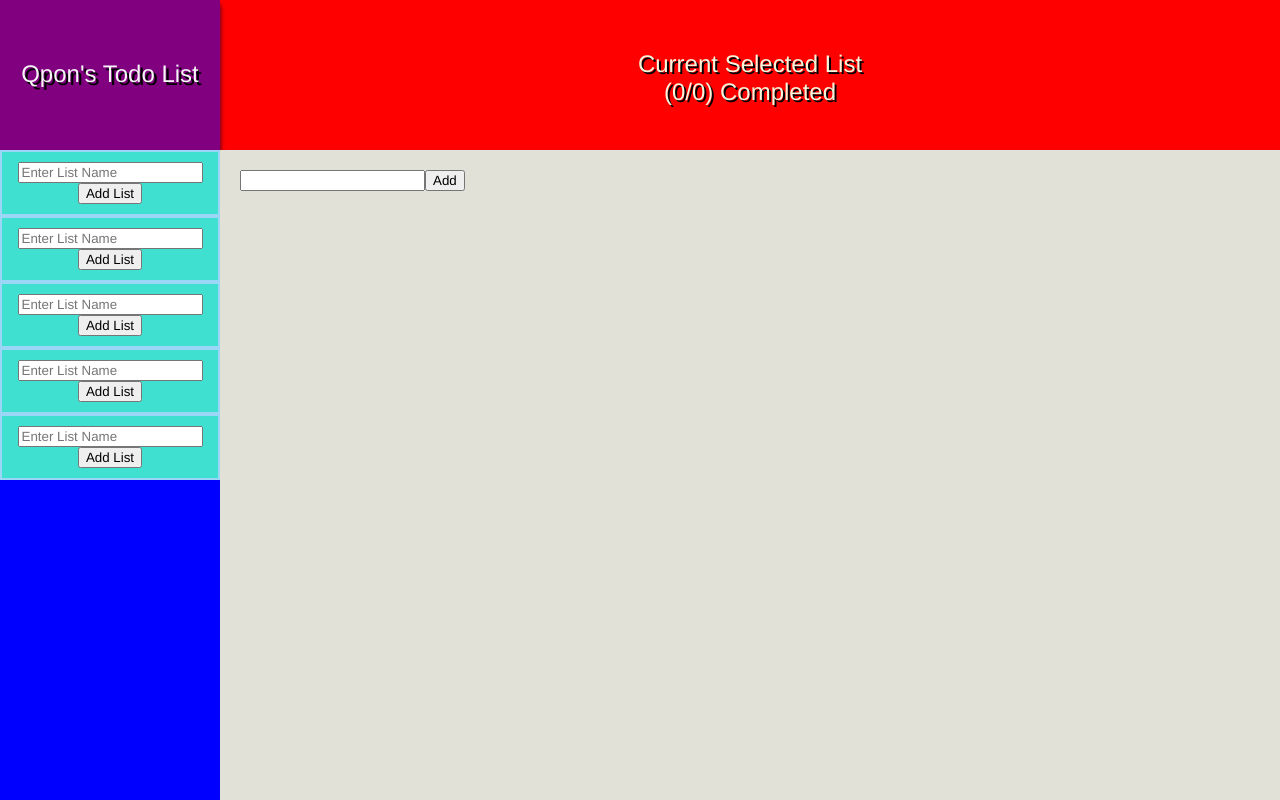
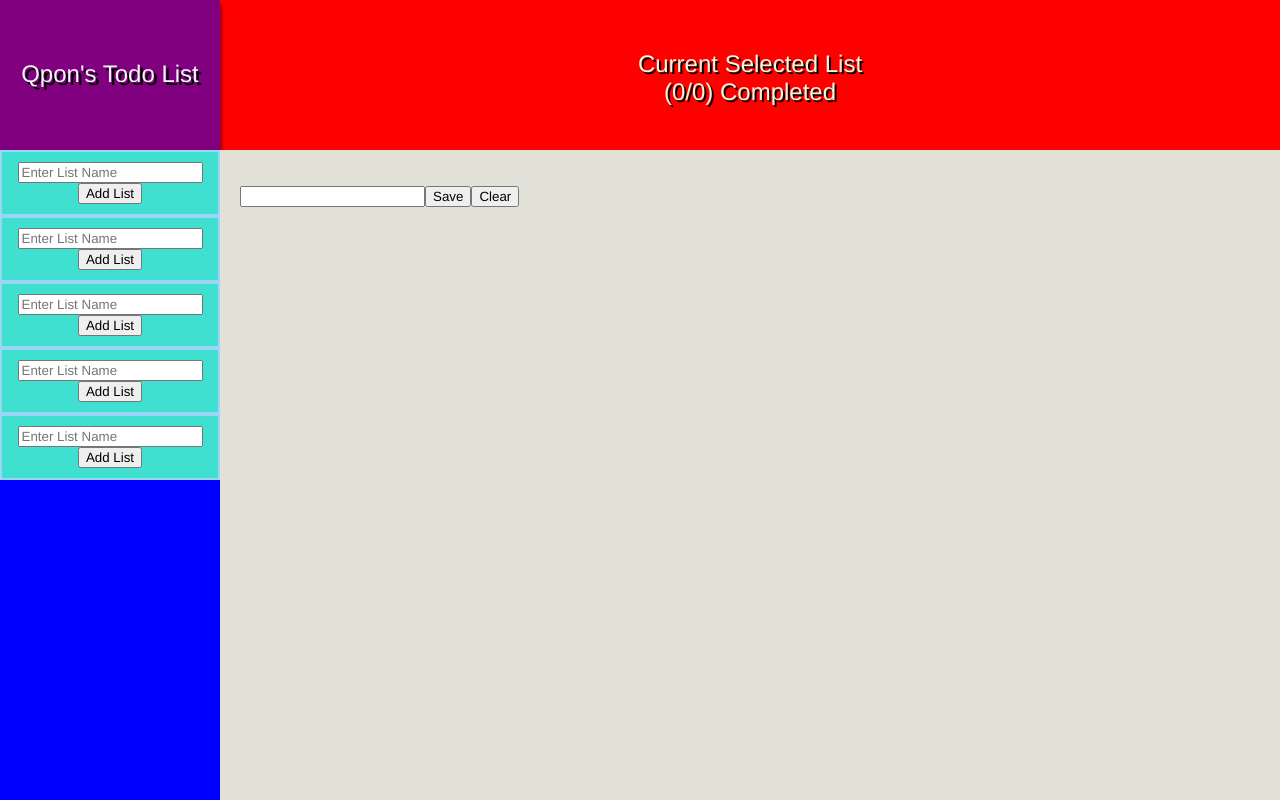
Before and after one commit to Qpons/react-test, a React (Create React App) app: page / in a window 1280 px wide. Built offline with nearby package versions, Linux system fonts and the light colour scheme.

Commit message:
Add edit, cancel, save features to list items. Add new field stays at bottom.

```diff
--- a/src/App.js
+++ b/src/App.js
@@ -1,6 +1,6 @@
 import React, { Component } from "react";
 import ListNames from "./components/listNames";
-import ListItems from "./components/listItems";
+import Items from "./components/ListItems/Items";
 import NavBar from "./components/navBar";
 import "./App.css";
 
@@ -16,7 +16,7 @@ const App = () => (
       <ListNames />
     </div>
     <div className="listButton">
-      <ListItems />
+      <Items />
     </div>
   </div>
 );
--- /dev/null
+++ b/src/components/ListItems/AddItem.jsx
@@ -0,0 +1,36 @@
+import React, { useState } from "react";
+import Item from "./Item";
+
+const AddItem = ({ setItems, items }) => {
+  const [newItem, setNewItem] = useState("");
+  const handleEntry = (event) => {
+    setNewItem(event.target.value);
+    console.log(event.target.value);
+  };
+
+  const handleAddItem = (event) => {
+    event.preventDefault();
+    setItems([...items, newItem]);
+  };
+
+  return (
+    <div>
+      <ol>
+        {items.map((item, index) => (
+          <li>
+            <Item prevItem={item} key={index} />
+          </li>
+        ))}
+      </ol>
+      <form>
+        <div>
+          <input type="text" value={newItem} onChange={handleEntry} />
+          <button onClick={handleAddItem}>{"Save"}</button>
+          <button onClick={handleAddItem}>{"Clear"}</button>
+        </div>
+      </form>
+    </div>
+  );
+};
+
+export default AddItem;
--- /dev/null
+++ b/src/components/ListItems/Item.jsx
@@ -0,0 +1,55 @@
+import React, { useState } from "react";
+
+const Item = ({ prevItem }) => {
+  const [editStatus, setEditStatus] = useState(false);
+  const [tempItem, setTempItem] = useState(prevItem);
+  const [cancelItem, setCancelItem] = useState(prevItem);
+
+  const handleEntry = (event) => {
+    setTempItem(event.target.value);
+  };
+
+  return (
+    <div>
+      {editStatus ? (
+        <>
+          <div>
+            <input type="text" value={tempItem} onChange={handleEntry} />
+            <button
+              onClick={() => {
+                setEditStatus(false);
+                setCancelItem(tempItem);
+              }}
+            >
+              {"Save"}
+            </button>
+            <button
+              onClick={() => {
+                setEditStatus(false);
+                setTempItem(cancelItem);
+              }}
+            >
+              {"Cancel"}
+            </button>
+          </div>
+        </>
+      ) : (
+        <>
+          <div>
+            {tempItem}
+            <button
+              onClick={() => {
+                setEditStatus(true);
+              }}
+            >
+              {"Edit"}
+            </button>
+            <button>{"Delete"}</button>
+          </div>
+        </>
+      )}
+    </div>
+  );
+};
+
+export default Item;
--- /dev/null
+++ b/src/components/ListItems/Items.jsx
@@ -0,0 +1,14 @@
+import React, { useState } from "react";
+import AddItem from "./AddItem";
+
+const Items = () => {
+  const [items, setItems] = useState([]);
+
+  return (
+    <div>
+      <AddItem items={items} setItems={setItems} />
+    </div>
+  );
+};
+
+export default Items;
--- a/src/components/listItem.js
+++ /dev/null
@@ -1,33 +0,0 @@
-import React from "react";
-import "./style.css";
-
-const ListItem = (props) => {
-  const handleEntry = (event) => {
-    props.setNewItem(event.target.value);
-    console.log(event.target.value);
-    console.log(props.items);
-  };
-
-  const handleAddItem = (event) => {
-    event.preventDefault();
-    props.setItems([...props.items, props.newItem]);
-  };
-
-  return (
-    <div>
-      <form>
-        <div>
-          <input type="text" onChange={handleEntry} />
-          <button onClick={handleAddItem}>Add</button>
-        </div>
-      </form>
-      <ol>
-        {props.items.map((item) => (
-          <li>{item}</li>
-        ))}
-      </ol>
-    </div>
-  );
-};
-
-export default ListItem;
--- a/src/components/listItems.js
+++ /dev/null
@@ -1,20 +0,0 @@
-import React, { useState } from "react";
-import ListItem from "./listItem";
-
-const ListItems = () => {
-  const [items, setItems] = useState([]);
-  const [newItem, setNewItem] = useState("");
-
-  return (
-    <div>
-      <ListItem
-        items={items}
-        newItem={newItem}
-        setNewItem={setNewItem}
-        setItems={setItems}
-      />
-    </div>
-  );
-};
-
-export default ListItems;
```
